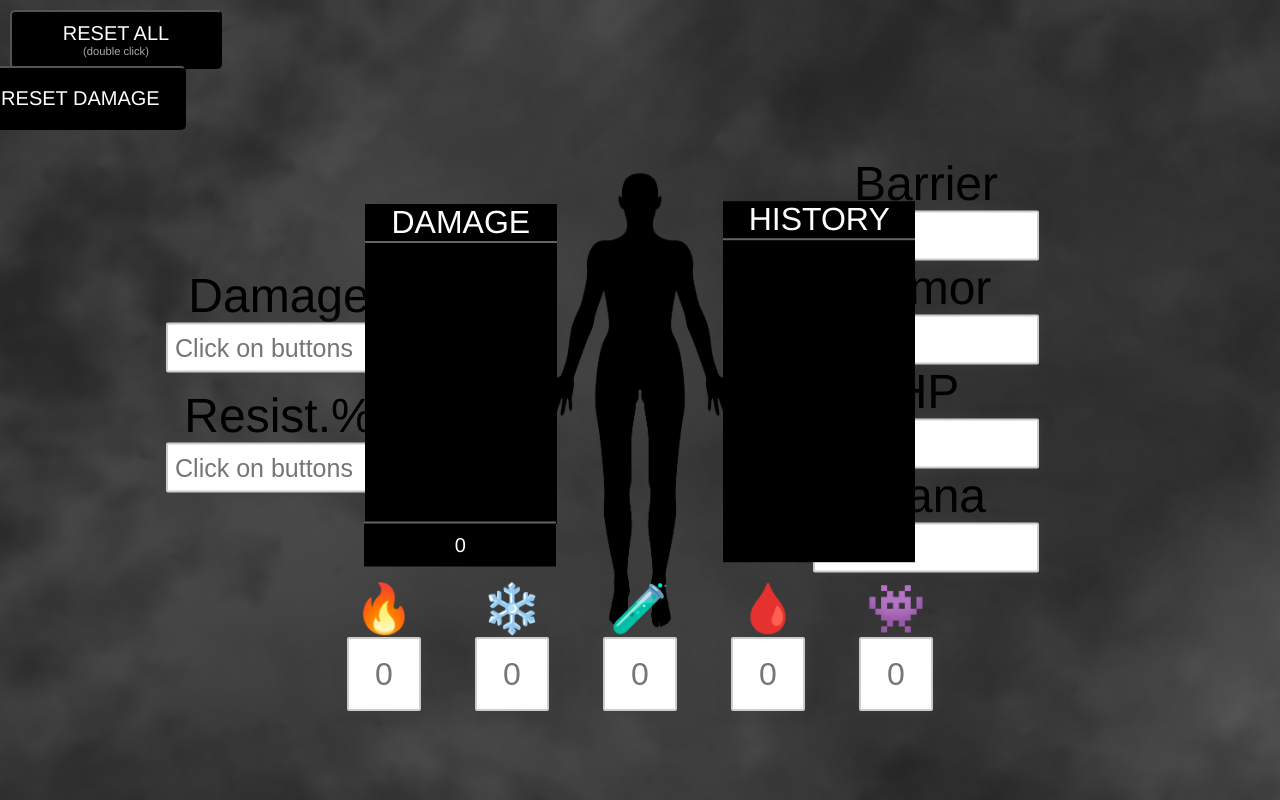
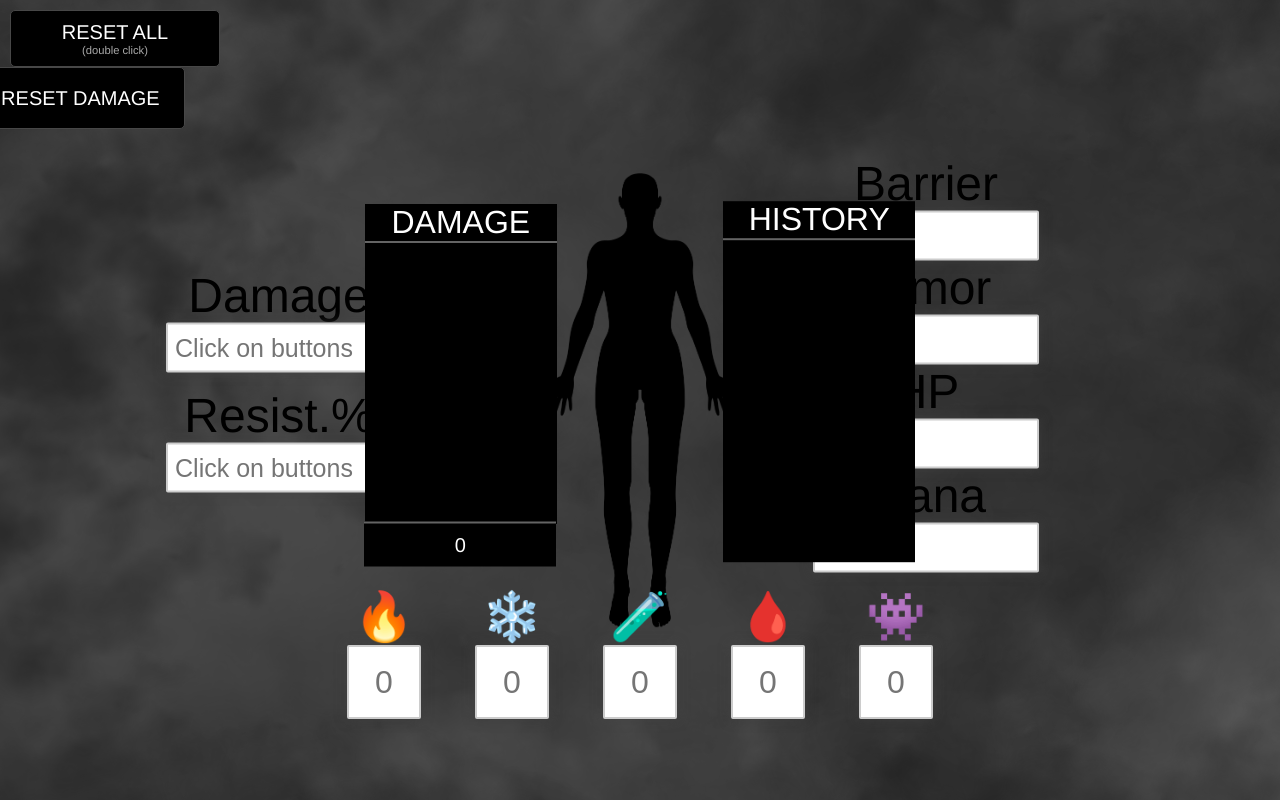
Before and after one commit to Setiver/calcDMG, a React (Create React App) app in the folder calc-dmg/: page / in a window 1280 px wide. Built offline with nearby package versions, Linux system fonts and the light colour scheme.

Commit message:
css changes of positioning

```diff
--- a/calc-dmg/src/App.css
+++ b/calc-dmg/src/App.css
@@ -47,6 +47,7 @@ input[type='number'] {
   margin: 10px 10px;
   cursor: pointer;
   text-align: center;
+  border: #474747 1px solid;
 }
 
 .human-img {
@@ -126,14 +127,14 @@ input[type='number'] {
 /* burn damage */
 .burn-container {
   position: absolute;
-  bottom: 3%;
+  bottom: 2%;
   left: 30%;
   transform: translate(-50%, -50%);
 }
 
 .burn-container-resist {
   position: absolute;
-  bottom: 3%;
+  bottom: 2%;
   left: 34.2%;
   transform: translate(-50%, -50%);
   opacity: 0;
@@ -143,13 +144,13 @@ input[type='number'] {
 /* cold damage */
 .cold-container {
   position: absolute;
-  bottom: 3%;
+  bottom: 2%;
   left: 40%;
   transform: translate(-50%, -50%);
 }
 .cold-container-resist {
   position: absolute;
-  bottom: 3%;
+  bottom: 2%;
   left: 44.2%;
   transform: translate(-50%, -50%);
   opacity: 0;
@@ -159,13 +160,13 @@ input[type='number'] {
 /* poison damage */
 .poison-container {
   position: absolute;
-  bottom: 3%;
+  bottom: 2%;
   left: 50%;
   transform: translate(-50%, -50%);
 }
 .poison-container-resist {
   position: absolute;
-  bottom: 3%;
+  bottom: 2%;
   left: 54.2%;
   transform: translate(-50%, -50%);
   opacity: 0;
@@ -175,13 +176,13 @@ input[type='number'] {
 /* bleed damage */
 .bleed-container {
   position: absolute;
-  bottom: 3%;
+  bottom: 2%;
   left: 60%;
   transform: translate(-50%, -50%);
 }
 .bleed-container-resist {
   position: absolute;
-  bottom: 3%;
+  bottom: 2%;
   left: 64.2%;
   transform: translate(-50%, -50%);
   opacity: 0;
@@ -191,14 +192,14 @@ input[type='number'] {
 /* void damage */
 .void-container {
   position: absolute;
-  bottom: 3%;
+  bottom: 2%;
   left: 70%;
   transform: translate(-50%, -50%);
 }
 
 .void-container-resist {
   position: absolute;
-  bottom: 3%;
+  bottom: 2%;
   left: 74.2%;
   transform: translate(-50%, -50%);
   opacity: 0;
@@ -217,7 +218,7 @@ input[type='number'] {
 .barier-button {
   position: absolute;
   top: 18%;
-  left: 40%;
+  left: 39.5%;
   transform: translate(-50%, -50%);
   color: #ffffff;
 
@@ -230,7 +231,7 @@ input[type='number'] {
 .armor-button {
   position: absolute;
   top: 18%;
-  left: 49.4%;
+  left: 49.5%;
   transform: translate(-50%, -50%);
   color: #ffffff;
 
@@ -242,7 +243,7 @@ input[type='number'] {
 .hp-button {
   position: absolute;
   top: 18%;
-  left: 58.8%;
+  left: 59.5%;
   transform: translate(-50%, -50%);
   color: #ffffff;
 
@@ -255,8 +256,8 @@ input[type='number'] {
   background-color: rgb(163, 0, 0);
   position: absolute;
   top: 11%;
-  left: 49.2%;
-  width: 25rem;
+  left: 49.5%;
+  width: 26rem;
   transform: translate(-50%, -50%);
   color: #ffffff;
 
```
